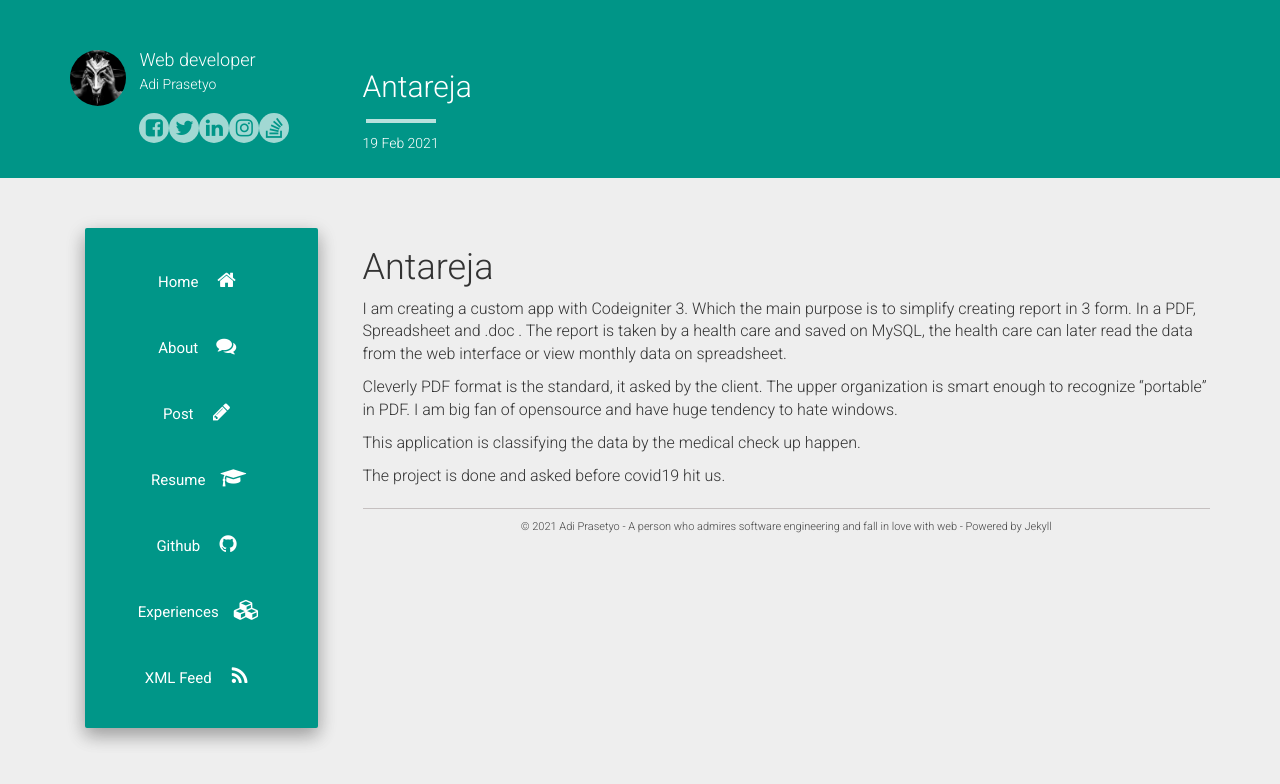
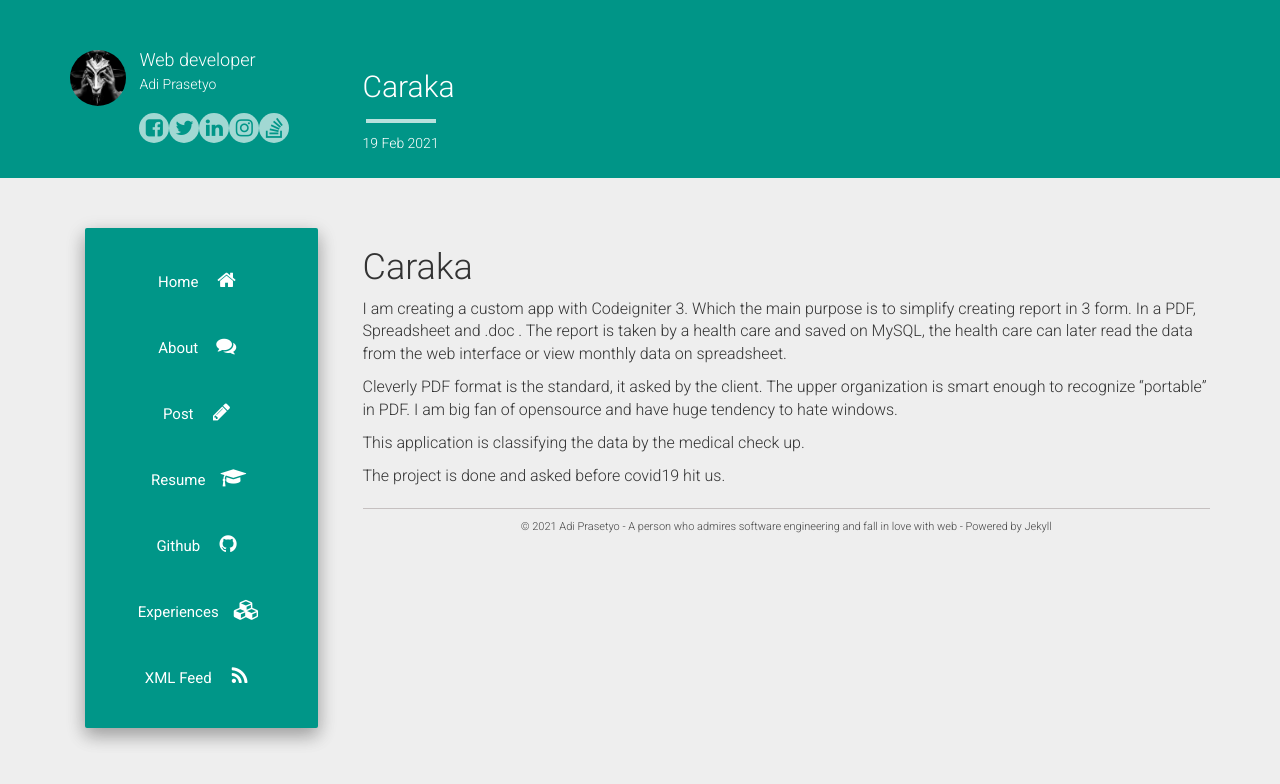
Before and after one commit to sukrosono/sukrosono.github.io, a Jekyll site: the page built from _experiences/Caraka.md, in a window 1280 px wide. Shown: the top 784 px of the page. Built offline with Jekyll 4.4.1, drawn with Linux system fonts in a browser that asks for light colours; nearby versions of some CDN libraries.

Commit message:
update gem to newer github-pages dependency   - give proper name to experices   - update config (remove build warning)   - add pointer to on home page   - add serve script

```diff
--- a/_config.yml
+++ b/_config.yml
@@ -13,7 +13,7 @@
 logo: /static/img/ava-satanic.png
 description: A person who admires software engineering and fall in love with web
 baseurl:  # the subpath of your site, e.g. /blog
-url: "http://sukrosono.github.io" # the base hostname & protocol for your site
+url: "https://sukrosono.github.io" # the base hostname & protocol for your site
 twitter_username: enter_rebel
 github_username:  sukrosono
 github: [metadata]
@@ -51,7 +51,7 @@
 highlighter: rouge
 gist:
   noscript: false
-gems:
+plugins:
     - jekyll-sitemap
     - jekyll-coffeescript
     - jekyll-paginate
--- a/_experiences/Antareja.md
+++ b/_experiences/Caraka.md
@@ -1,7 +1,8 @@
 ---
 layout: page
-title: Antareja
+title: Caraka
 date: 2021-02-20 05:28:00 +0700
+author: Adi Prasetyo
 ---
 
 I am creating a custom app with Codeigniter 3. Which the main purpose is to simplify creating report in 3 form.
@@ -9,6 +10,6 @@
 
 Cleverly PDF format is the standard, it asked by the client. The upper organization is smart enough to recognize "portable" in PDF. I am big fan of opensource and have huge tendency to hate windows.
 
-This application is classifying the data by the medical check up happen.
+This application is classifying the data by the medical check up.
 
 The project is done and asked before covid19 hit us.
--- a/index.html
+++ b/index.html
@@ -25,7 +26,7 @@
           {% assign combined= combined| push: post %}
           {% endfor %}
         {% endfor %}
-        {% assign combined= (combined| sort: 'date'| reverse) %}
+        {% assign combined= combined| sort: 'date'| reverse %}
         {% for post in combined %}
           <div class="list-group-item">
             <div class="row-action-primary">
```
Also changed, not shown: other parts of index.html (+2 -1 lines), Gemfile (+4 -5 lines), _en/a_march_on_common_mark_line.md (+20 -3 lines), experiences/index.md (+2 -1 lines), package.json (+5 -5 lines), Gemfile.lock.
